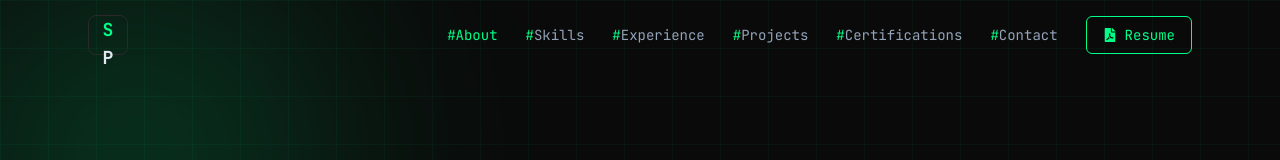
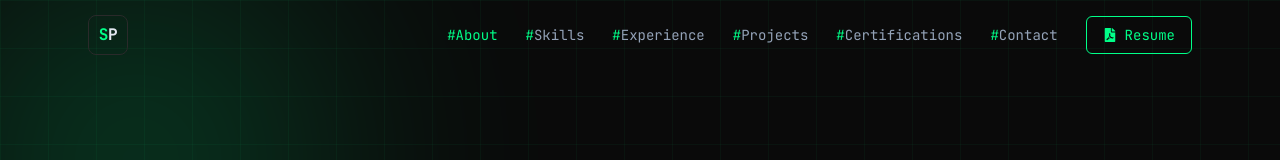
Before and after one commit to Shubham-Patil-06/Portfolio, a React (Vite) app: page / in a window 1280 px wide. Shown: the top 160 px of the page. Built offline with nearby package versions, Linux system fonts and the light colour scheme.

Commit message:
Fix navbar SP logo wrapping out of its box

```diff
--- a/src/components/NavBar.jsx
+++ b/src/components/NavBar.jsx
@@ -50,7 +50,7 @@ export default function Navbar() {
             <nav className="max-w-6xl mx-auto px-6 h-[70px] flex items-center justify-between">
                 <a href="#home" className="flex items-center gap-2">
                     <span
-                        className="font-mono font-bold text-lg w-10 h-10 grid place-items-center rounded-lg border"
+                        className="font-mono font-bold text-base w-10 h-10 flex items-center justify-center rounded-lg border leading-none whitespace-nowrap tracking-tight"
                         style={{ borderColor: "var(--bd-hover)" }}
                     >
                         <span className="accent">S</span>P
```
